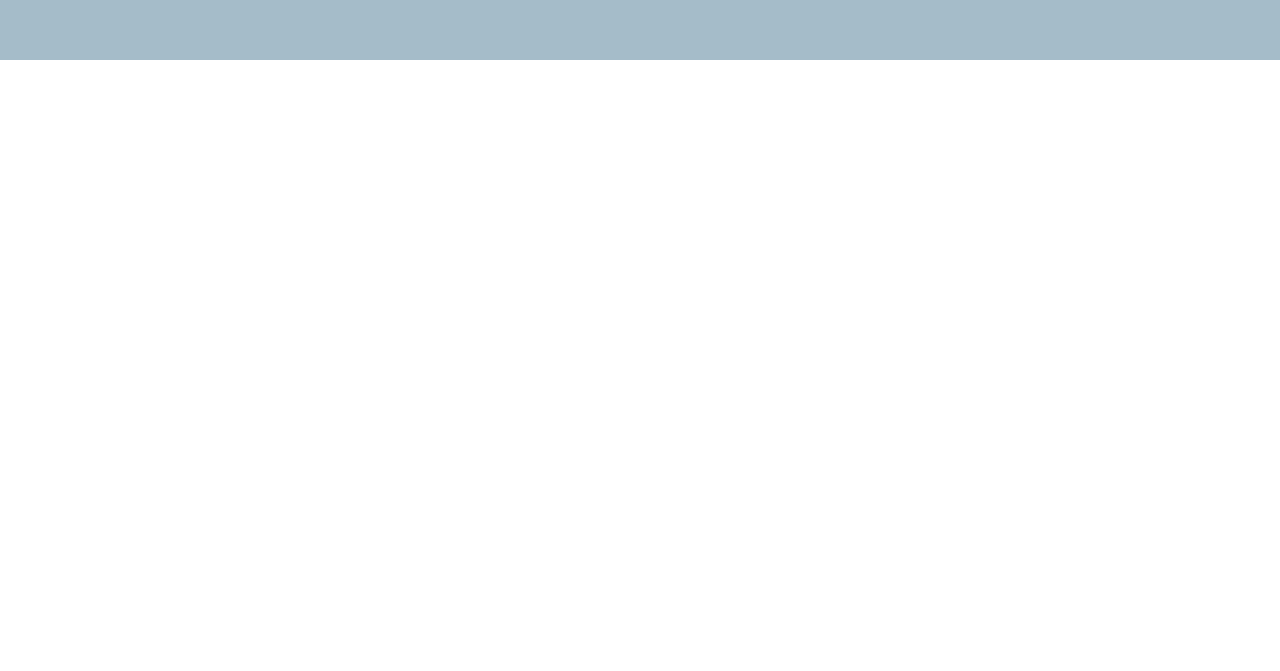
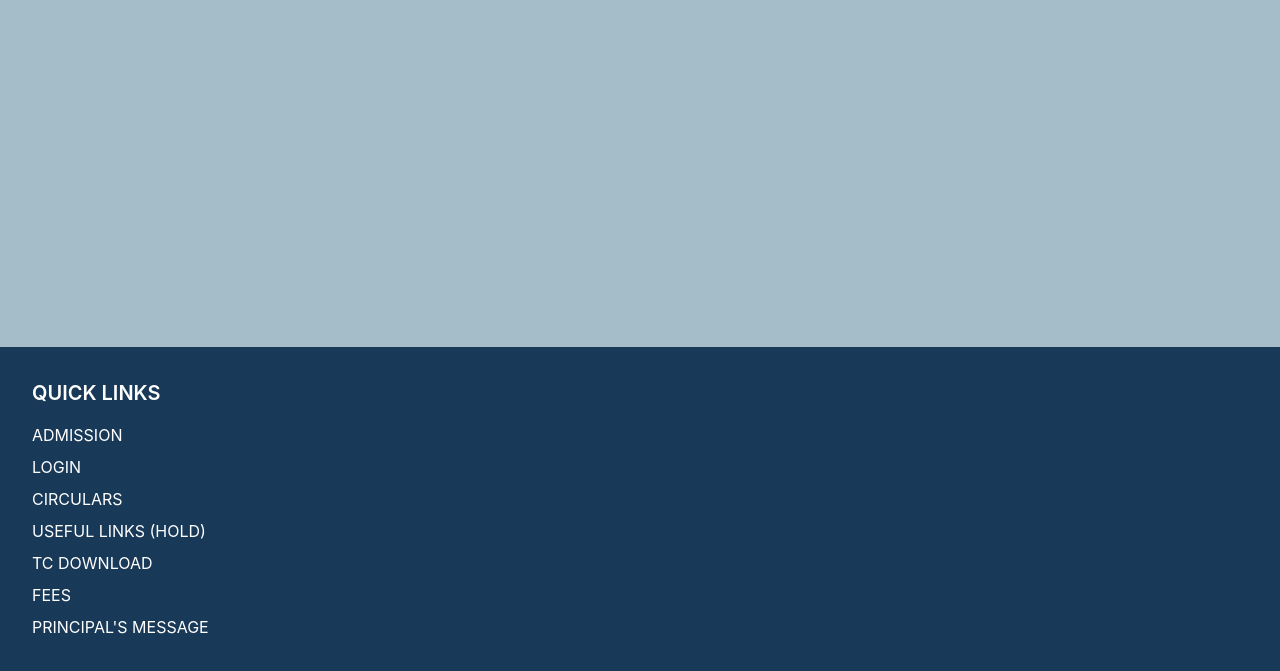
Before and after one commit to abhiiii05/SIS, a React (Create React App) app: page / in a window 1280 px wide. Shown: the part 2022-2693 px from the top of the page. Before the commit the page ends 2082 px from the top, so only its background shows below. Built offline with nearby package versions, Linux system fonts and the light colour scheme; a web font is replaced by a local one.

Commit message:
footer madness

```diff
--- a/src/App.js
+++ b/src/App.js
@@ -7,6 +7,7 @@ import bannermainImage from './bannermain.png'
 import landing2 from'./landing 2.png'
 import image2 from './image2.png'
 import button1 from './buttton1.png'
+import banner2 from './banner2.png'
 // import {Link} from "react-router-dom";
 import { Link, animateScroll as scroll } from 'react-scroll';
 
@@ -46,7 +47,7 @@ function App() {
      //min-h-screen h-screen
 
      return (
-         <div className=" bg-[#A5BCC9] overflow-auto overflow-x-hidden">
+         <div className=" bg-[#A5BCC9] overflow-auto overflow-x-hidden min-h-screen felx flex-col">
              <div className="bg-[#183957] w-full py-6">
                  <button className="text-amber-50">click me</button>
                  <h1 className="text-white font-bold font-jomolhari translate-x-52 text-4xl">SHARJAH INDIAN SCHOOL
@@ -104,26 +105,83 @@ function App() {
                  <img src={image2} alt=" image"
                       className="-translate-x-52 rounded-lg -translate-y-64 scale-90 ml-60 transform-gpu hover:duration-700 hover:border-sky-200 hover:scale-100 duration-700 drop-shadow-xl	"/>
              </div>
-             <div className="bg-[#C0DCE3] w-[610px] h-72 translate-x-72 ml-96 -translate-y-[565px] rounded-lg px-8 py-4 drop-shadow-xl">
+             <div
+                 className="bg-[#C0DCE3] w-[610px] h-72 translate-x-72 ml-96 -translate-y-[565px] rounded-lg px-8 py-4 drop-shadow-xl">
                  <h1 className="font-bold font-jomolhari text-[#183957]">OUR VISION</h1>
                  <text className="font-jomolhari text-[#183957]">Educate Enlighten Empower</text>
                  <br/>
                  <br/>
                  <br/>
                  <h1 className="font-bold font-jomolhari text-[#183957]">OUR MISSION</h1>
-                 <text className="font-jomolhari text-[#183957]">To Mould Thinkers, Planners, Readers, Learners and Achievers</text>
+                 <text className="font-jomolhari text-[#183957]">To Mould Thinkers, Planners, Readers, Learners and
+                     Achievers
+                 </text>
                  <br/>
                  <br/>
                  <br/>
                  <h1 className="font-bold font-jomolhari text-[#183957]">OUR AIM</h1>
-                 <text className="font-jomolhari text-[#183957]">Impart education, laying stress on the intellectual, physical, mental, social, asthetic and moral
+                 <text className="font-jomolhari text-[#183957]">Impart education, laying stress on the intellectual,
+                     physical, mental, social, asthetic and moral
                      development of the children.
                  </text>
+
              </div>
 
+             <div className="bg-[#183957] w-full py-6 -translate-y-[500px]"></div>
+             <div>
+                 <img src={banner2} alt="BANNER 2" className="w-full transform-gpu -translate-y-[450px]"/>
+                 <div className="mt-auto overscroll-x-none ">
+                     <footer className="bg-[#183957] text-white py-8">
+                         <div className="max-w-7xl mx-auto px-4 sm:px-6 lg:px-8">
+                             <div className="grid grid-cols-1 md:grid-cols-3 gap-8">
+                                 <div>
+                                     <h3 className="text-xl font-semibold mb-4">QUICK LINKS</h3>
+                                     <ul className="space-y-2">
+                                         <li>
+                                             <Link className="hover:underline" href="#">
+                                                 ADMISSION
+                                             </Link>
+                                         </li>
+                                         <li>
+                                             <Link className="hover:underline" href="#">
+                                                 LOGIN
+                                             </Link>
+                                         </li>
+                                         <li>
+                                             <Link className="hover:underline" href="#">
+                                                 CIRCULARS
+                                             </Link>
+                                         </li>
+                                         <li>
+                                             <Link className="hover:underline" href="#">
+                                                 USEFUL LINKS (HOLD)
+                                             </Link>
+                                         </li>
+                                         <li>
+                                             <Link className="hover:underline" href="#">
+                                                 TC DOWNLOAD
+                                             </Link>
+                                         </li>
+                                         <li>
+                                             <Link className="hover:underline" href="#">
+                                                 FEES
+                                             </Link>
+                                         </li>
+                                         <li>
+                                             <Link className="hover:underline" href="#">
+                                                 PRINCIPAL'S MESSAGE
+                                             </Link>
+                                         </li>
+                                     </ul>
+                                 </div>
+                                 <div>
+                                 </div></div></div>
+                     </footer>
+                     {/*// <div className="bg-[#183957] w-full py-6 felx felx-col -translate-y-64 mt-auto h-[200px] "></div>*/}
+                 </div>
+             </div>
          </div>
-
-     )
+)
 }
 
 
```
Also changed, not shown: src/App.css (line endings or trailing spaces), src/banner2.png (added).
